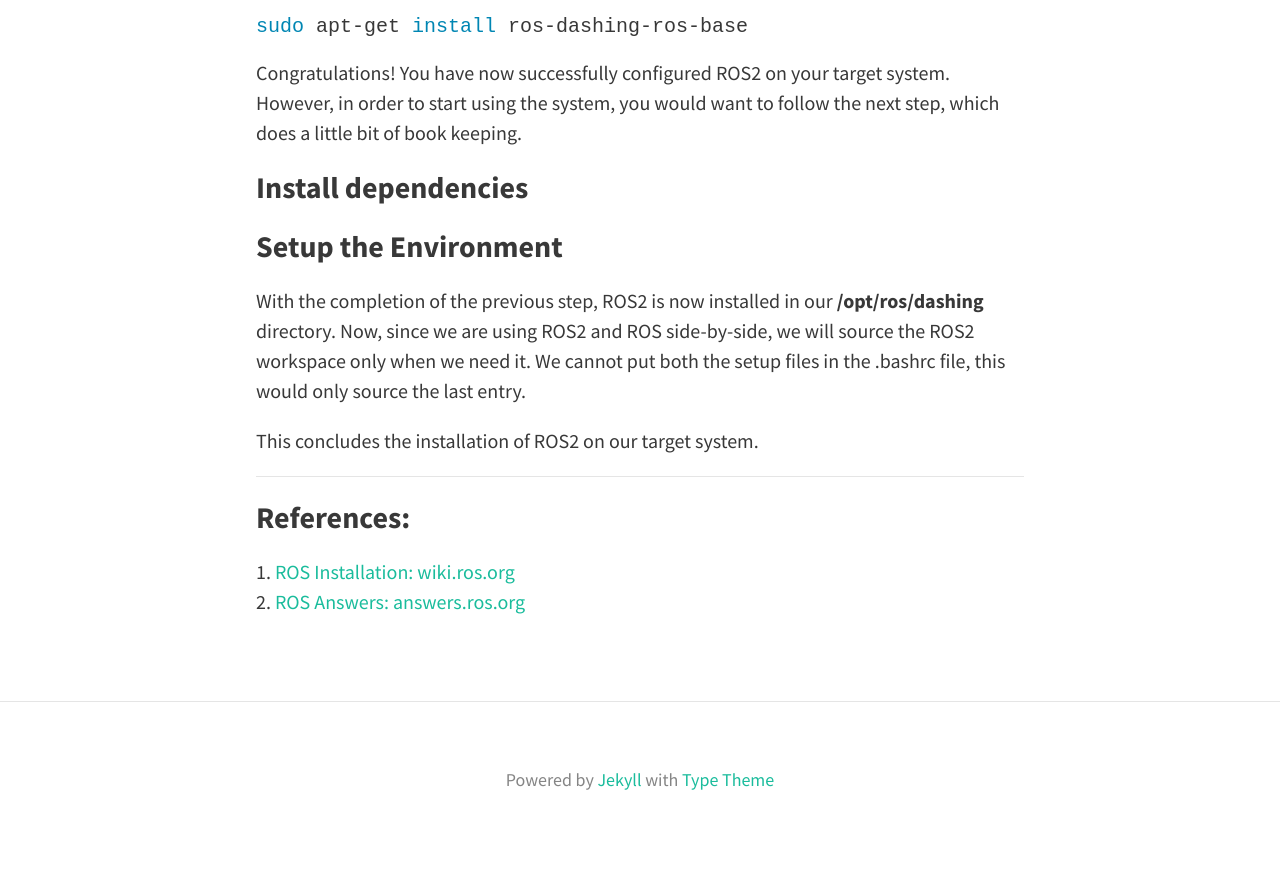
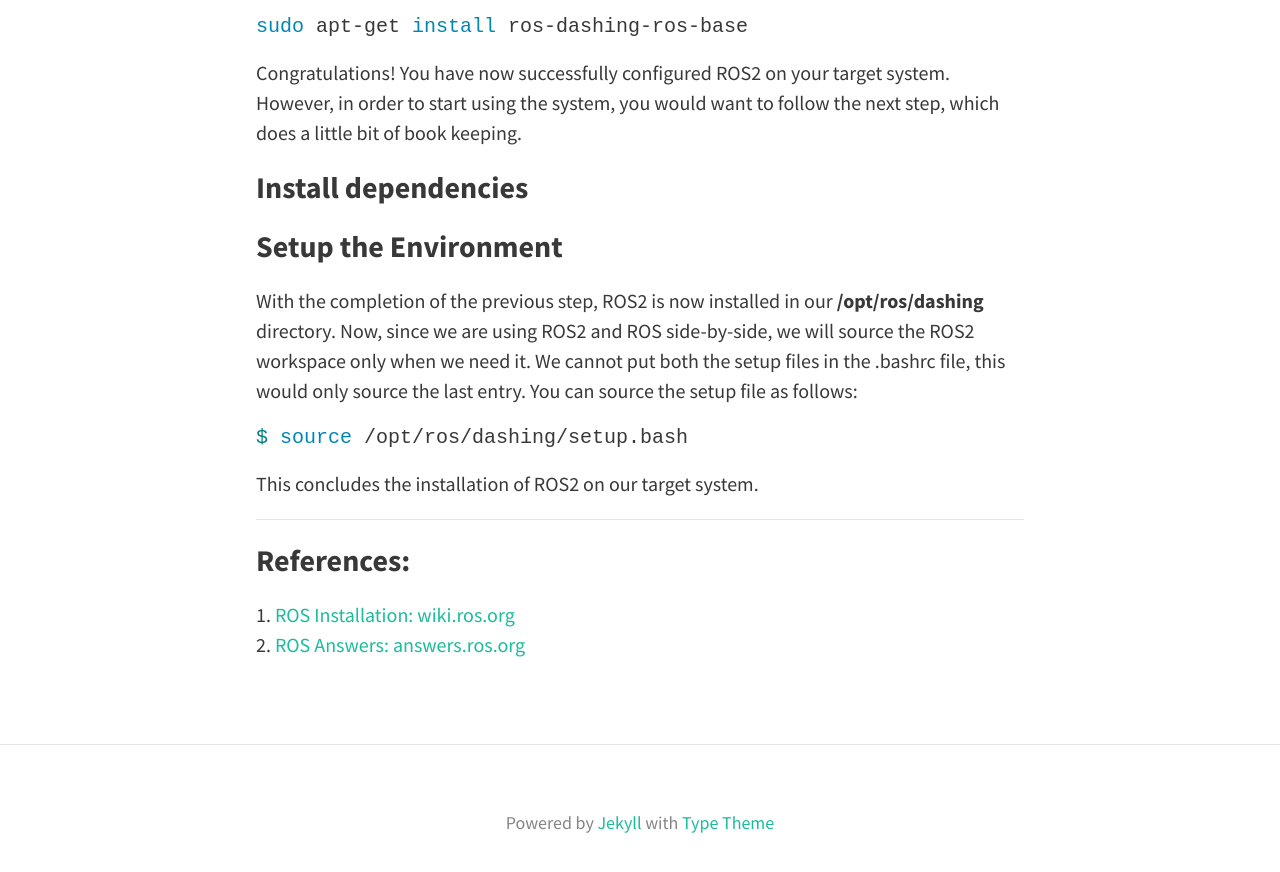
Before and after one commit to MasterERTS/rtros-documentation, a Jekyll site: the page built from _posts/2020-06-02-ros-2.md, in a window 1280 px wide and 900 px high, scrolled down 3297 px. Shown: the top 872 px of the window. Built offline with Jekyll 4.4.1, drawn with Linux system fonts in a browser that asks for light colours; nearby versions of some CDN libraries.

Commit message:
Added shell script to source ROS2

````diff
--- a/_posts/2020-06-02-ros-2.md
+++ b/_posts/2020-06-02-ros-2.md
@@ -78,8 +78,11 @@ Congratulations! You have now successfully configured ROS2 on your target system
 
 ### Setup the Environment
 
-With the completion of the previous step, ROS2 is now installed in our **/opt/ros/dashing** directory. Now, since we are using ROS2 and ROS side-by-side, we will source the ROS2 workspace only when we need it. We cannot put both the setup files in the .bashrc file, this would only source the last entry.
+With the completion of the previous step, ROS2 is now installed in our **/opt/ros/dashing** directory. Now, since we are using ROS2 and ROS side-by-side, we will source the ROS2 workspace only when we need it. We cannot put both the setup files in the .bashrc file, this would only source the last entry. You can source the setup file as follows:
 
+```sh
+$ source /opt/ros/dashing/setup.bash
+```
 This concludes the installation of ROS2 on our target system.
 
 ---
````
